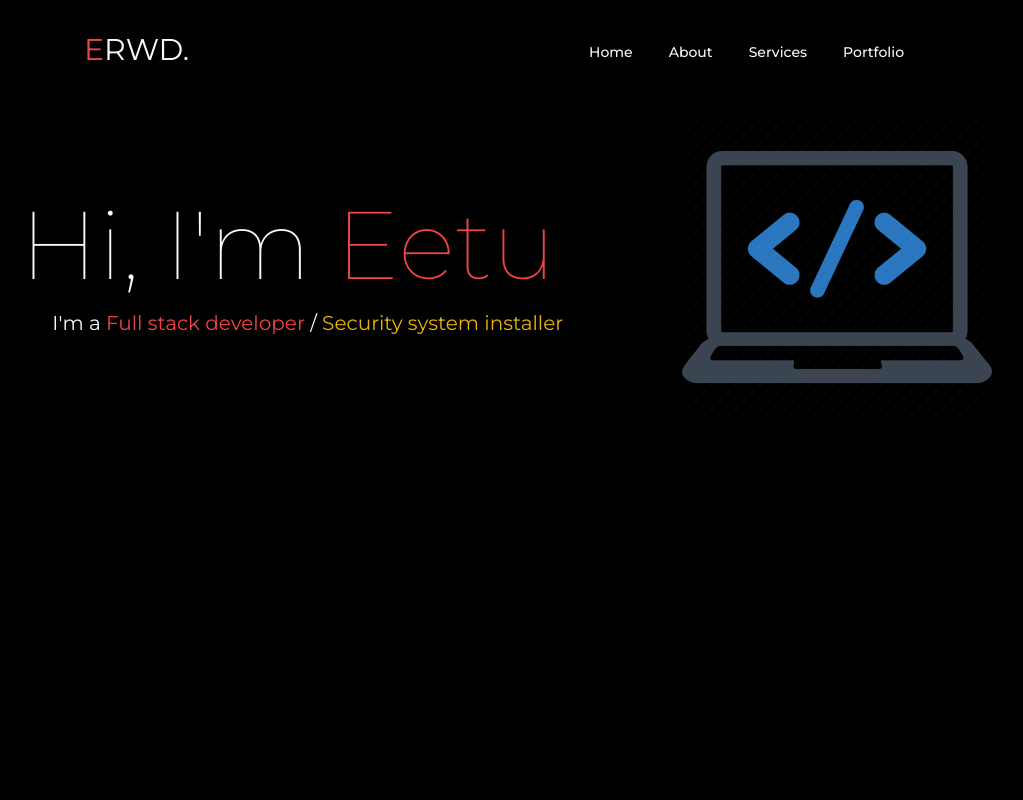
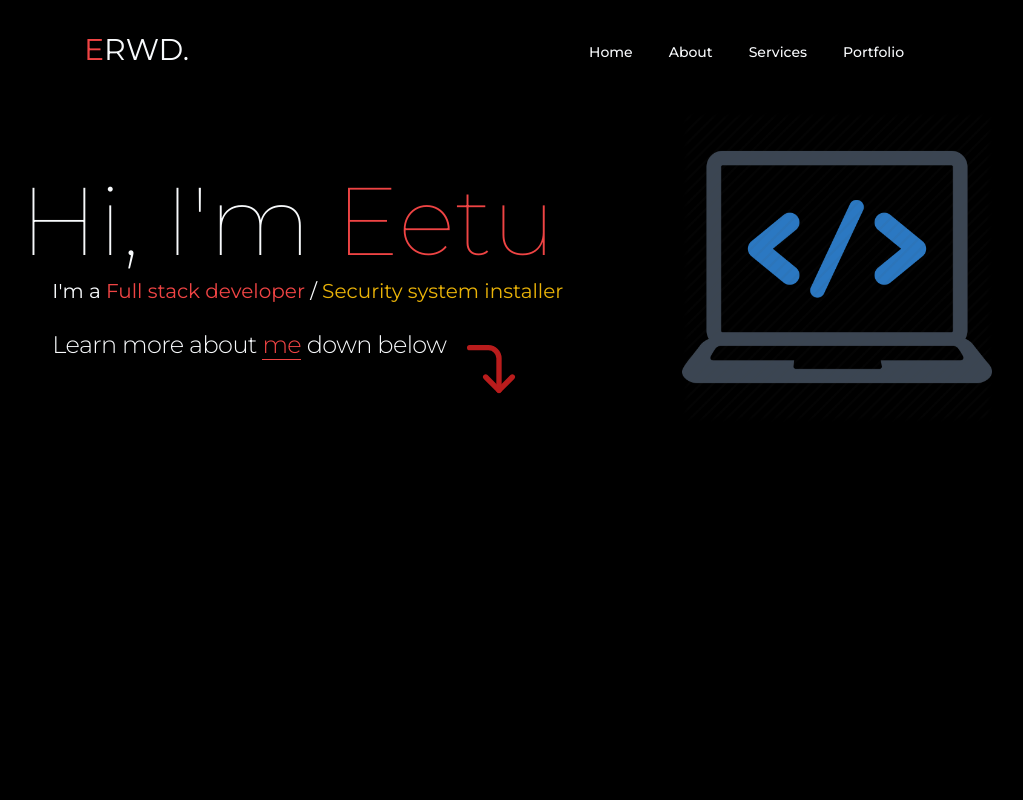
Before and after one commit to awonfs/portfolio, a Next.js app: page / in a window 1280 px wide. Shown: the top 800 px of the page, without its empty margins (138-1161 px from the left). Built offline with nearby package versions, Linux system fonts and the light colour scheme.

Commit message:
Adding more content to the landing section

```diff
--- a/components/landing-page.tsx
+++ b/components/landing-page.tsx
@@ -1,12 +1,14 @@
 /* eslint-disable react/no-unescaped-entities */
 import Image from "next/image";
 import programicon from "../assets/programicon.png";
+import { CornerRightDown } from "lucide-react";
+import Link from "next/link";
 
 function LandingPage() {
   return (
     <section id="home" className="flex flex-col items-center min-h-screen mt-6">
       <div className="flex flex-col md:flex-row w-full justify-evenly items-center">
-        <div className="flex flex-col gap-4 items-center mb-4 md:mb-0">
+        <div className="flex flex-col gap-2 items-center mb-4 md:mb-0 h-2/3">
           <h2 className="text-6xl md:text-8xl font-thin">
             Hi, I'm <span className="text-red-500">Eetu</span>
           </h2>
@@ -14,6 +16,20 @@ function LandingPage() {
             I'm a <span className="text-red-500">Full stack developer</span> /{" "}
             <span className="text-yellow-500">Security system installer</span>
           </span>
+          <div className="flex w-full relative md:mt-4">
+            <h3 className="scroll-m-20 tracking-tight font-light ml-4 text-sm md:text-2xl md:ml-10">
+              Learn more about{" "}
+              <span className="text-red-500 font-light border-b border-red-500">
+                <Link href="#about">me</Link>
+              </span>{" "}
+              down below
+            </h3>
+            <div className="absolute right-0 top-0 md:top-2 md:right-10">
+              <Link href="#about">
+                <CornerRightDown className="w-16 h-16 text-red-700" />
+              </Link>
+            </div>
+          </div>
         </div>
         <div className="flex mt-4 md:mt-0">
           <Image
```
